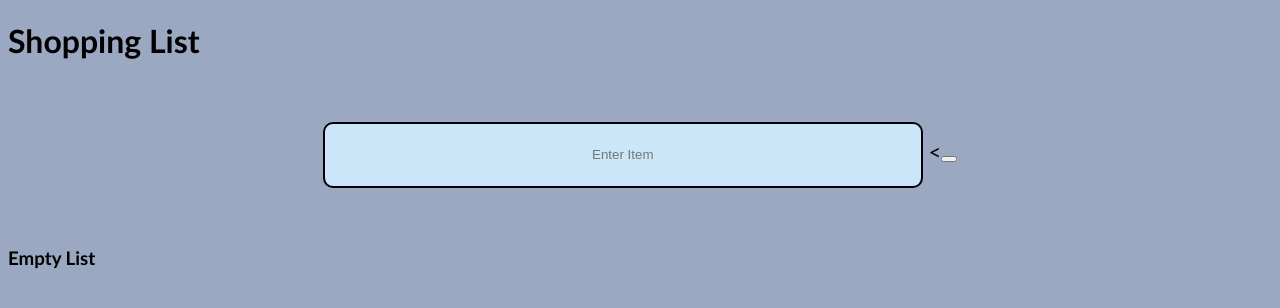
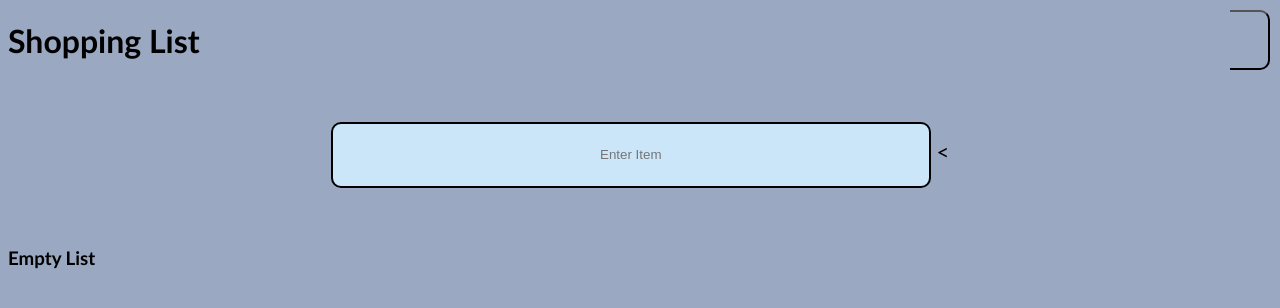
Before and after one commit to Davittio-L/shopping_list, a plain HTML site: page index.html in a window 1280 px wide. Drawn offline with Linux system fonts and the light colour scheme.

Commit message:
Working on btn CSS
Adding CSS for 'add/submit' btn

```diff
--- a/main.css
+++ b/main.css
@@ -43,5 +43,29 @@ body {
    width: 50%;
    border-radius: 10px 10px 10px 10px;
    text-align: center;
-   transition: #EBF7FF;
+   transition: all .2s;
  }
+
+ .listInput #userInput:hover {
+   background: #cce6f9;
+ }
+
+ .listInput #userInput:focus {
+   box-shadow: none;
+   outline: none;
+   background: #EBF7FF;
+ }
+
+ .custBtn {
+   position: fixed;
+   top: 10px;
+   right: 10px;
+   background: transparent;
+   color: #98b8bd;
+   width: 40px;
+   height: 60px;
+   border: 3px solid transpartent;
+   border-left: 0px;
+   border-radius: 0 10px 10px 0;
+   transition: 100 .2s;
+ }
```
